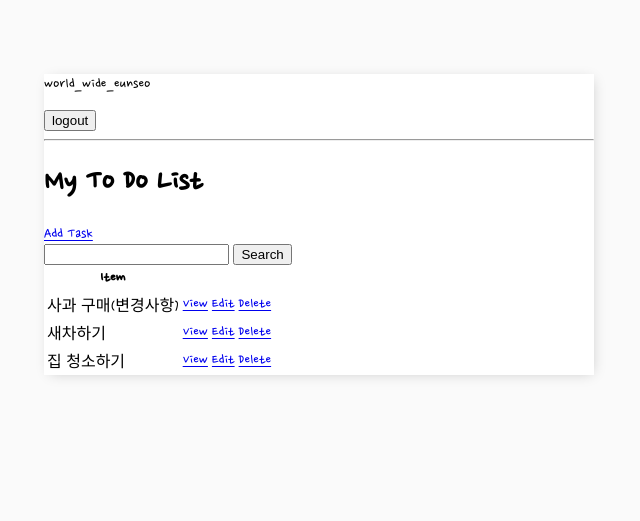
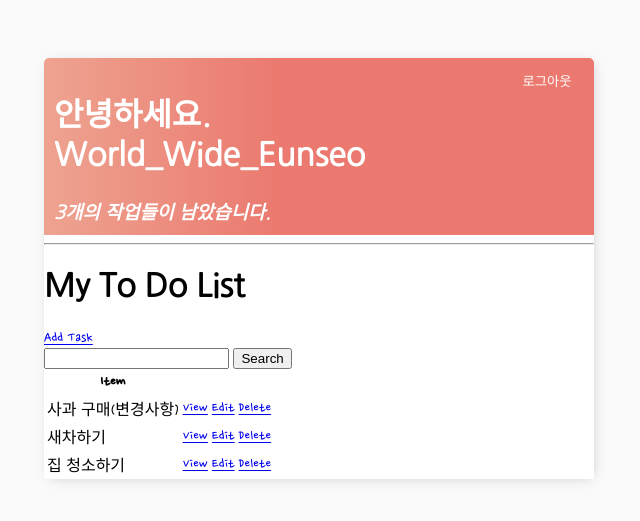
Before and after one commit to kimeunje/vuejs.django, a Django app: page / in a window 1280 px wide. Shown: the top 521 px of the page, without its empty margins (321-961 px from the left). Run offline with Django 5.2, Linux system fonts and the light colour scheme; a user stored in the database is signed in; data comes from the database, SQL or seed files in the repository; both versions use the stored data as it was after the commit.

Commit message:
Feat: 헤더 css 추가

```diff
--- a/base/templates/base/main.html
+++ b/base/templates/base/main.html
@@ -9,7 +9,10 @@
 
     <link rel="preconnect" href="https://fonts.googleapis.com">
     <link rel="preconnect" href="https://fonts.gstatic.com" crossorigin>
-    <link href="https://fonts.googleapis.com/css2?family=Nanum+Pen+Script&display=swap" rel="stylesheet">
+    <link href="https://fonts.googleapis.com/css2?family=Nanum+Gothic&family=Nanum+Pen+Script&display=swap"
+          rel="stylesheet">
+{#    <link rel="stylesheet" href="/static/css/reset.css">#}
+
     <style>
         body {
             background-color: #FAFAFA;
@@ -19,12 +22,40 @@
             padding-top: 50px;
         }
 
+        h1,
+        h2,
+        h3,
+        h4,
+        h5,
+        h6 {
+            font-family: "Nanum Gothic", sans-serif;
+        }
+
         .container {
             max-width: 550px;
             margin: auto;
             background-color: #fff;
             -webkit-box-shadow: 2px 2px 13px -4px rgba(0, 0, 0, 0.21);
             box-shadow: 2px 2px 13px -4px rgba(0, 0, 0, 0.21);
+        }
+
+        .header-bar {
+            display: flex;
+            justify-content: space-between;
+            color: #fff;
+            padding: 10px;
+            border-radius: 5px 5px 0 0;
+            background: linear-gradient(90deg, #EEA390 0%, #EB796F 43%, #EB796F 100%);
+        }
+
+        .header-bar button {
+            width: 70px;
+            margin: 2px;
+            color: #fff;
+            border: none;
+            cursor: pointer;
+            text-decoration: none;
+            background-color: #EB796F;
         }
 
         .nanum-pen script-regular {
@@ -36,10 +67,10 @@
 </head>
 <body>
 
-    <div class="container">
-        {% block content %}
+<div class="container">
+    {% block content %}
 
-        {% endblock %}
-    </div>
+    {% endblock %}
+</div>
 </body>
 </html>
--- a/base/templates/base/task_list.html
+++ b/base/templates/base/task_list.html
@@ -1,15 +1,28 @@
 {% extends 'base/main.html' %}
 
 {% block content %}
-    {% if request.user.is_authenticated %}
-        <p>{{ request.user }}</p>
+
+    <div class="header-bar">
+        <div>
+            <h1>안녕하세요. {{ request.user|title }}</h1>
+            <h3 style="margin:0">
+                {% if count == 0 %}
+                작업을 추가해주세요.
+                {% else %}
+                <i>{{ count }}개의 작업{{ count|pluralize:"이,들이" }} 남았습니다.</i>
+                {% endif %}
+            </h3>
+        </div>
+        {% if request.user.is_authenticated %}
         <form method="post" action="{% url 'logout' %}">
             {% csrf_token %}
-            <button type="submit">logout</button>
+            <button type="submit">로그아웃</button>
         </form>
-    {% else %}
-        <a href="{% url 'login' %}">Login</a>
-    {% endif %}
+        {% else %}
+        <a href="{% url 'login' %}">로그인</a>
+        {% endif %}
+    </div>
+
 
     <hr>
     <h1>My To Do List</h1>
@@ -17,8 +30,8 @@
     <a href="{% url 'task-create' %}">Add Task</a>
 
     <form method="GET">
-        <input type="text" name="search-area" value="{{ search_input }}" />
-        <input type="submit" value="Search" />
+        <input type="text" name="search-area" value="{{ search_input }}"/>
+        <input type="submit" value="Search"/>
     </form>
 
     <table>
@@ -39,4 +52,5 @@
             <h3>No items in list</h3>
         {% endfor %}
     </table>
+
 {% endblock content %}
```
Also changed, not shown: base/static/css/reset.css (added, +48 -0 lines), db.sqlite3.
